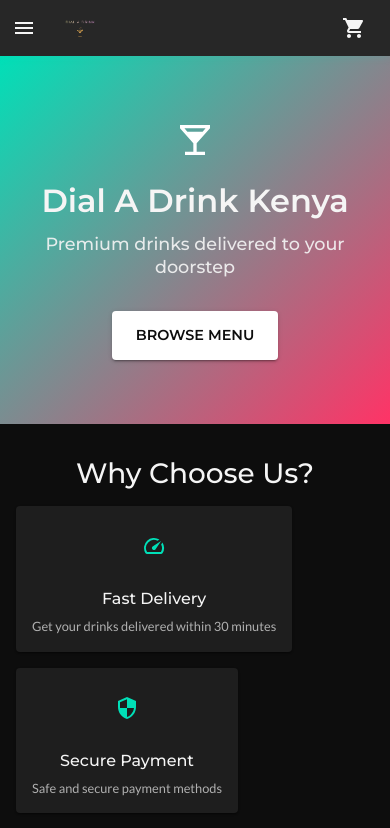
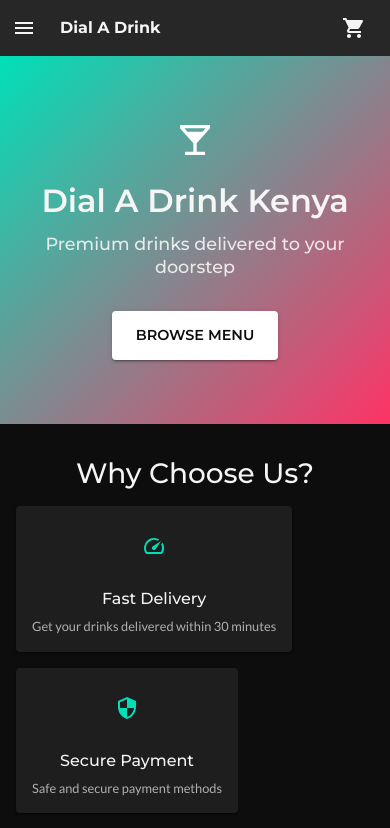
Before and after one commit to lipa-nganya/dial-a-drink-kenya, a React (Create React App) app in the folder frontend/: page / in a window 390 px wide. Shown: the top 828 px of the page. Built offline with nearby package versions, Linux system fonts and the light colour scheme; no server answers.

Commit message:
Remove logo from header, keep text-only branding
- Remove logo image from header component
- Keep 'Dial A Drink Kenya' text branding
- Maintain responsive design for mobile/desktop
- Simplify header layout

```diff
--- a/frontend/src/components/Header.js
+++ b/frontend/src/components/Header.js
@@ -91,29 +91,13 @@
           )}
 
               <Box sx={{ display: 'flex', alignItems: 'center', flexGrow: 1 }}>
-            <img
-              src="/assets/images/logo/logo.png"
-              alt="Dial A Drink Kenya Logo"
-              style={{
-                height: '40px',
-                width: 'auto',
-                marginRight: '12px',
-                cursor: 'pointer'
-              }}
-              onClick={() => navigate('/')}
-              onError={(e) => {
-                // Fallback to SVG if PNG doesn't exist
-                e.target.src = '/assets/images/logo.svg';
-              }}
-            />
                 <Typography
                   variant="h6"
                   component="div"
                   sx={{
                     cursor: 'pointer',
                     fontWeight: 700,
-                fontSize: isMobile ? '1rem' : '1.25rem',
-                display: { xs: 'none', sm: 'block' }
+                    fontSize: isMobile ? '1rem' : '1.25rem'
                   }}
                   onClick={() => navigate('/')}
                 >
```
Lines whose indentation alone changed are shown as unchanged.
